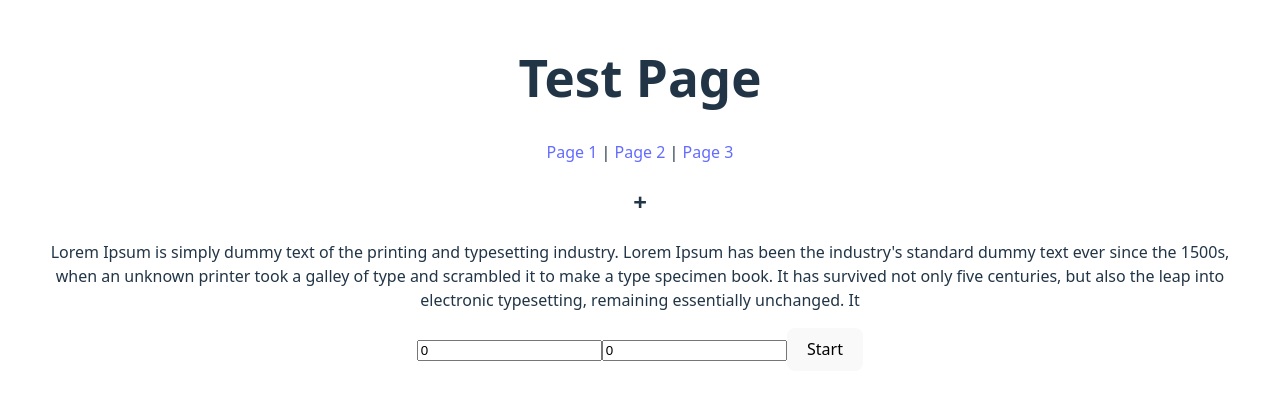
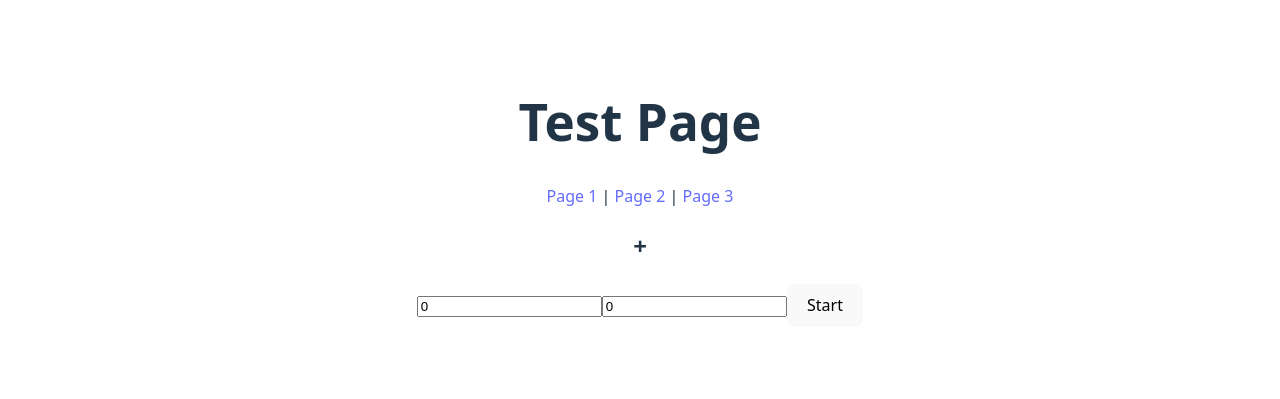
Before and after one commit to PiekharievaK/changelog-test, a React (Vite) app: page /1 in a window 1280 px wide. Shown: the part 207-606 px from the top of the page. Built offline with nearby package versions, Linux system fonts and the light colour scheme.

Commit message:
feat(V-234): some changes

```diff
--- a/src/pages/page1/Page1.jsx
+++ b/src/pages/page1/Page1.jsx
@@ -11,7 +11,6 @@ export const AddPage = () => {
     return (
         <div>
             <h2>+</h2>
-            <TestingComponent/>
             <input type="number" value={a} onChange={e => setA(e.target.value)}/>
             <input type="number" value={b} onChange={e => setB(e.target.value)}/>
             <button onClick={() => handleAdd(a, b, setResult)}>Start</button>
--- a/src/pages/page3/Page3.jsx
+++ b/src/pages/page3/Page3.jsx
@@ -6,7 +6,7 @@ export default function MultiplyPage() {
   const [b, setB] = useState(0);
   const [result, setResult] = useState(null);
 
-  const action = '+'
+  const action = '-'
   return (
     <div>
       <h2>{action}</h2>
```
